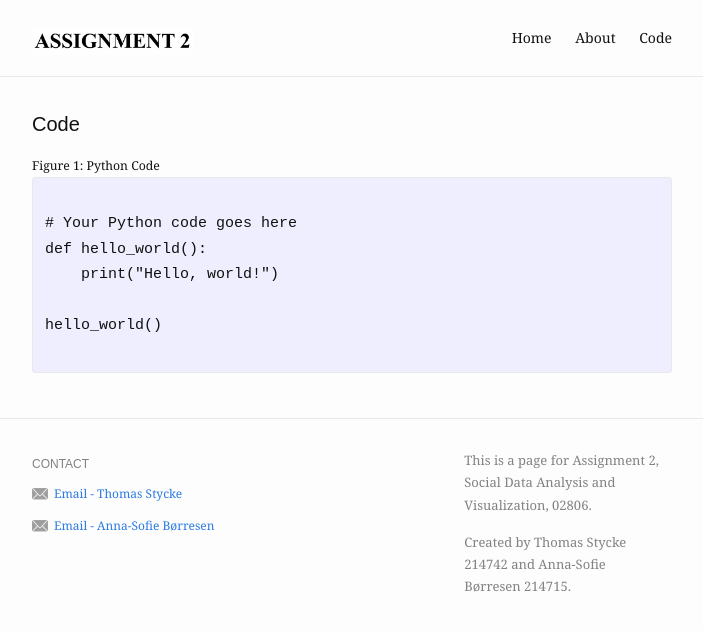
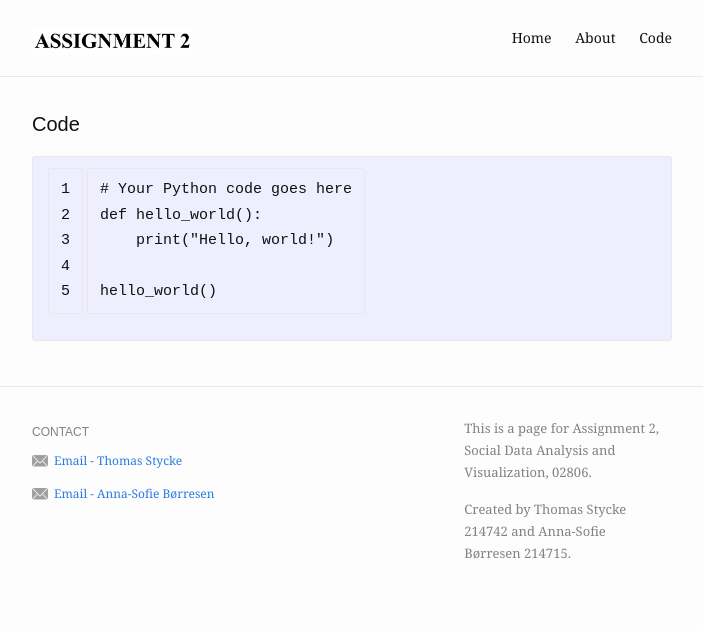
Before and after one commit to Thomasstycke/Thomasstycke.github.io, a Jekyll site: the page built from code.md, in a window 1280 px wide. Shown: the top 631 px of the page, without its empty margins (288-991 px from the left). Built offline with Jekyll 4.4.1, drawn with Linux system fonts in a browser that asks for light colours.

```diff
--- a/code.md
+++ b/code.md
@@ -4,13 +4,10 @@ title: Code
 slug: /code
 ---
 
-<figure>
-    <figcaption>Figure 1: Python Code</figcaption>
-    <pre><code class="python">
+{% highlight python linenos %}
 # Your Python code goes here
 def hello_world():
     print("Hello, world!")
 
 hello_world()
-    </code></pre>
-</figure>
+{% endhighlight %}
```
